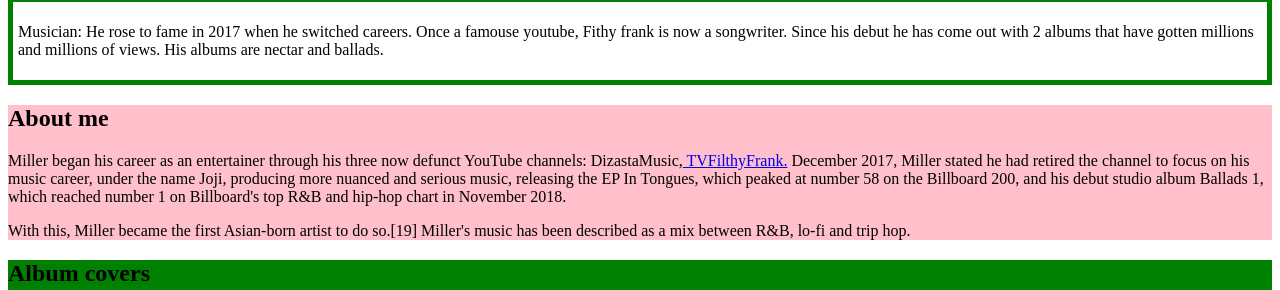
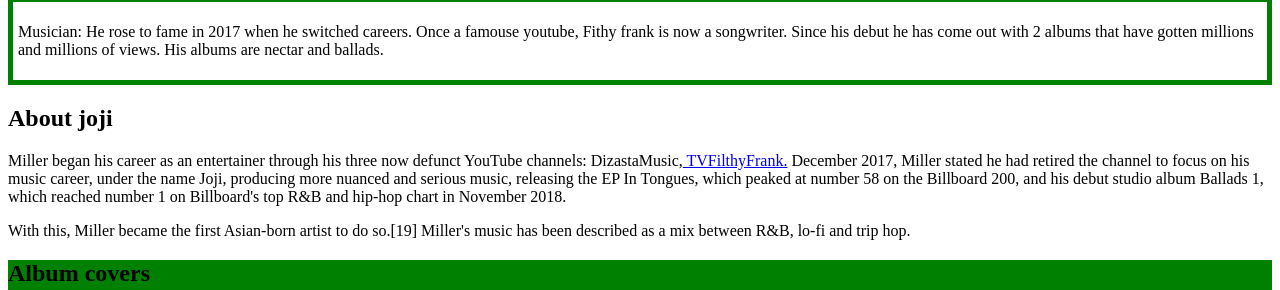
Before and after one commit to YonaelAtnafu/Unit-4-Project-Starter-Code, a plain HTML site: page index.html in a window 1280 px wide. Shown: the part 237-527 px from the top of the page. Drawn offline with Linux system fonts and the light colour scheme.

Commit message:
Created using Popcode: https://popcode.org

```diff
--- a/index.html
+++ b/index.html
@@ -3,6 +3,7 @@
     <style>.navBar {
     border: 5px solid green;
     padding: 5px;
+
 }
 
 img {
@@ -40,8 +41,8 @@ My Friends{
             <p> </p>
         </div>
 
-        <div class="aboutMe">
-            <h2> About me </h2>
+        <div class="about joji">
+            <h2> About joji </h2>
             <p> Miller began his career as an entertainer through his three now defunct YouTube channels: DizastaMusic,<a href=" https://www.youtube.com/user/ TVFilthyFrank/videos"> TVFilthyFrank.</a> December 2017, Miller stated he had retired the channel to focus on his music career, under the name Joji, producing more nuanced and serious music, releasing the EP In Tongues, which peaked at number 58 on the Billboard 200, and his debut studio album Ballads 1, which reached number 1 on Billboard's top R&amp;B and hip-hop chart in November 2018. </p>
             <p>With this, Miller became the first Asian-born artist to do so.[19] Miller's music has been described as a mix between R&amp;B, lo-fi and trip hop.</p>
 
```
